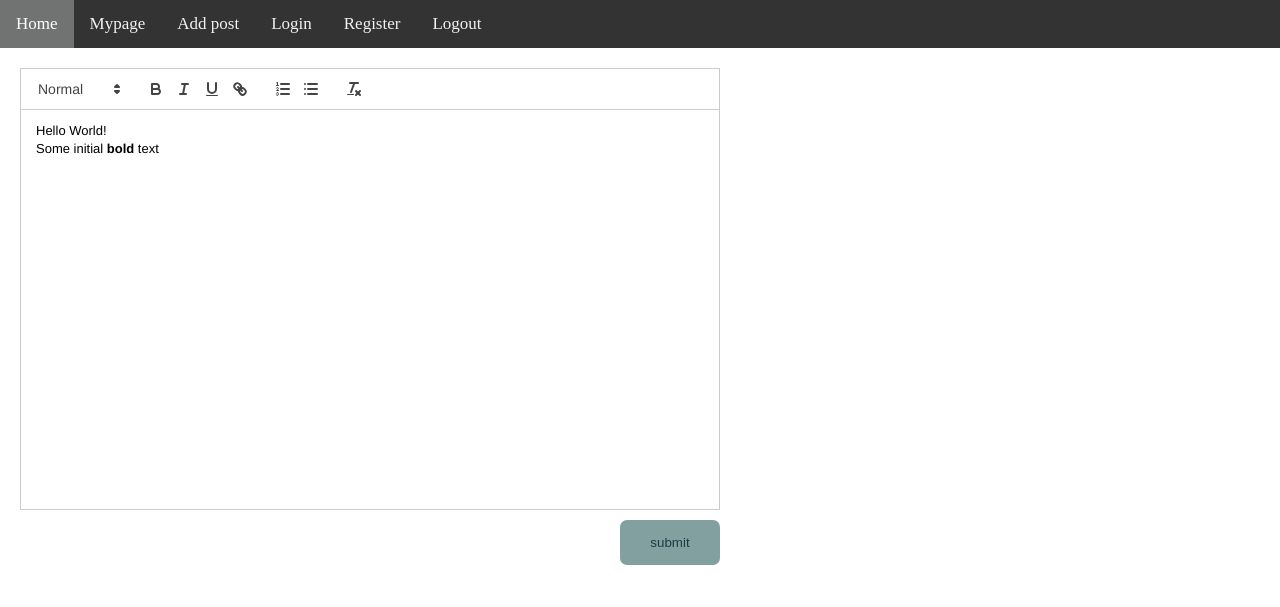
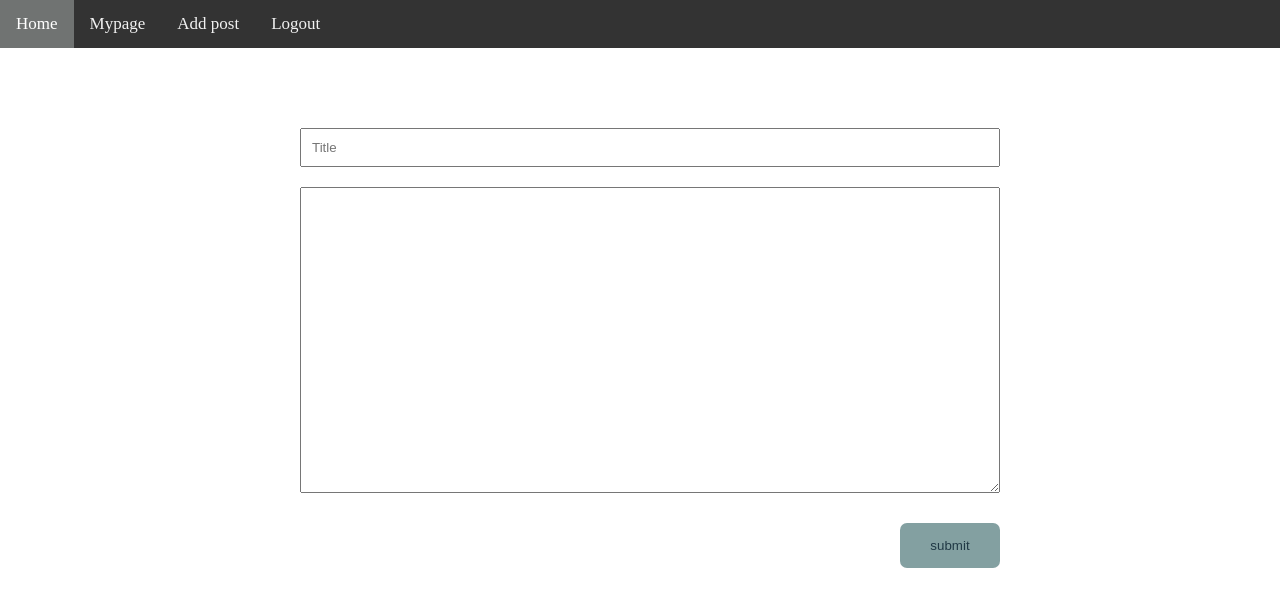
Before and after one commit to ejanebishop/blog-project, a Flask app: page /addpost in a window 1280 px wide. Shown: the top 607 px of the page. Run offline with Flask 2, Linux system fonts and the light colour scheme; the visitor is signed in with stand-in values (Sample User, id 1); some libraries are stand-ins or nearby versions.

Commit message:
adding posts to db

```diff
--- a/app.py
+++ b/app.py
@@ -1,7 +1,8 @@
+from crypt import methods
 from flask import Flask, render_template, request, session, redirect
 from flask_mysqldb import MySQL
 from functools import wraps
-
+from datetime import datetime
 app = Flask(__name__)
 
 app.config['MYSQL_HOST'] = 'localhost'
@@ -91,9 +92,19 @@ def register_page():
 
 
 
-@app.route("/addpost")
+@app.route("/addpost",methods=["GET", "POST"])
 @required_session
 def add_post():
+    if request.method == "POST":
+        title = request.form.get("title")
+        content = request.form.get("ekin")
+        author = session["email"]
+        date = datetime.today().strftime('%Y-%m-%d')
+        cursor = mysql_db_connection.connection.cursor()
+        insert_query = f"INSERT INTO posts (title, created_date, author, content) VALUES ('{title}', '{date}',  '{author}',  '{content}');"
+        cursor.execute(insert_query)
+        mysql_db_connection.connection.commit()
+        cursor.close()
     return render_template('addpost.html')
 
 @app.route("/mypage")
--- a/static/style/add_post.css
+++ b/static/style/add_post.css
@@ -2,11 +2,29 @@ body {
     margin: 0;
 }
 
+.container {
+    /* width: 700px; */
+    /* height: 400px; */
+    display: flex;
+    flex-direction: column;
+    justify-content: center;
+    align-items: center;
+}
+
 .editorbox {
-    margin-top: 20px;
+    margin-top: 80px;
     margin-left: 20px;
     width: 700px;
-    height: 400px;
+    /* height: 400px; */
+    display: flex;
+    flex-direction: column;
+    gap: 20px;
+}
+
+.text-area {}
+
+.input {
+    padding: 10px;
 }
 
 .button {
--- a/templates/addpost.html
+++ b/templates/addpost.html
@@ -1,25 +1,56 @@
 <!-- Include stylesheet -->
 {% extends "base.html" %} {% block head %}
-<link href="https://cdn.quilljs.com/1.3.6/quill.snow.css" rel="stylesheet">
+<!-- <link href="https://cdn.quilljs.com/1.3.6/quill.snow.css" rel="stylesheet"> -->
 <link rel="stylesheet" type="text/css" href="{{ url_for('static',filename='style/add_post.css') }}"> {% endblock %} {% block content %}
 
+<div class="container">
+    <div>
+
+        <form class="editorbox" action="/addpost" method="POST">
+            <input name="title" class="input" placeholder="Title">
+            <textarea name="ekin" class="text-area" rows="20"></textarea>
+            <div class="button">
+                <button type="submit" id="submit_button" class="button1">submit</button>
+            </div>
+        </form>
+    </div>
+</div>
+
 <!-- Create the editor container -->
-<div class="editorbox">
+<!-- <div class="editorbox">
     <div id="editor">
         <p>Hello World!</p>
         <p>Some initial <strong>bold</strong> text</p>
         <p><br></p>
     </div>
-    <div class="button"><button class="button1">submit</button></div>
-</div>
+    <div class="button"><button id="submit_button" class="button1">submit</button></div>
+</div> -->
 
 <!-- Include the Quill library -->
-<script src="https://cdn.quilljs.com/1.3.6/quill.js"></script>
+<!-- <script src="https://cdn.quilljs.com/1.3.6/quill.js"></script> -->
 
 <!-- Initialize Quill editor -->
-<script>
+<!-- <script>
     var quill = new Quill('#editor', {
         theme: 'snow'
     });
-</script>
+
+    // var myEditor = document.querySelector('#editor')
+    // var html = myEditor.children[0].innerHTML
+    document.getElementById("submit_button").onclick = () => {
+        var myEditor = document.querySelector('#editor')
+        var html = myEditor.children[0].innerHTML
+        console.log(html)
+        const form = document.createElement('form');
+        form.method = "post";
+        form.action = "/addpost";
+        text_content = document.createElement("input");
+        text_content.setAttribute("type", "hidden");
+        text_content.setAttribute("name", "content");
+        text_content.setAttribute("value", JSON.stringify(html));
+        form.appendChild(text_content);
+        document.body.appendChild(form);
+        form.submit();
+    }
+</script> -->
 {% endblock %} {% block footer %} {% endblock %}
--- a/templates/base.html
+++ b/templates/base.html
@@ -9,12 +9,14 @@
 <body>
 
     <div class="topnav">
-        <a class="active" href="/home">Home</a>
+        <a class="active" href="/home">Home</a> {% if session['is_loggedin'] %}
+
         <a href="/mypage">Mypage</a>
         <a href="/addpost">Add post</a>
+        <a href="/logout">Logout</a>{% else %}
         <a href="/login">Login</a>
-        <a href="/register">Register</a>
-        <a href="/logout">Logout</a>
+        <a href="/register">Register</a>{% endif %}
+
 
     </div>
     <div id="content">{% block content %}{% endblock %}</div>
```
